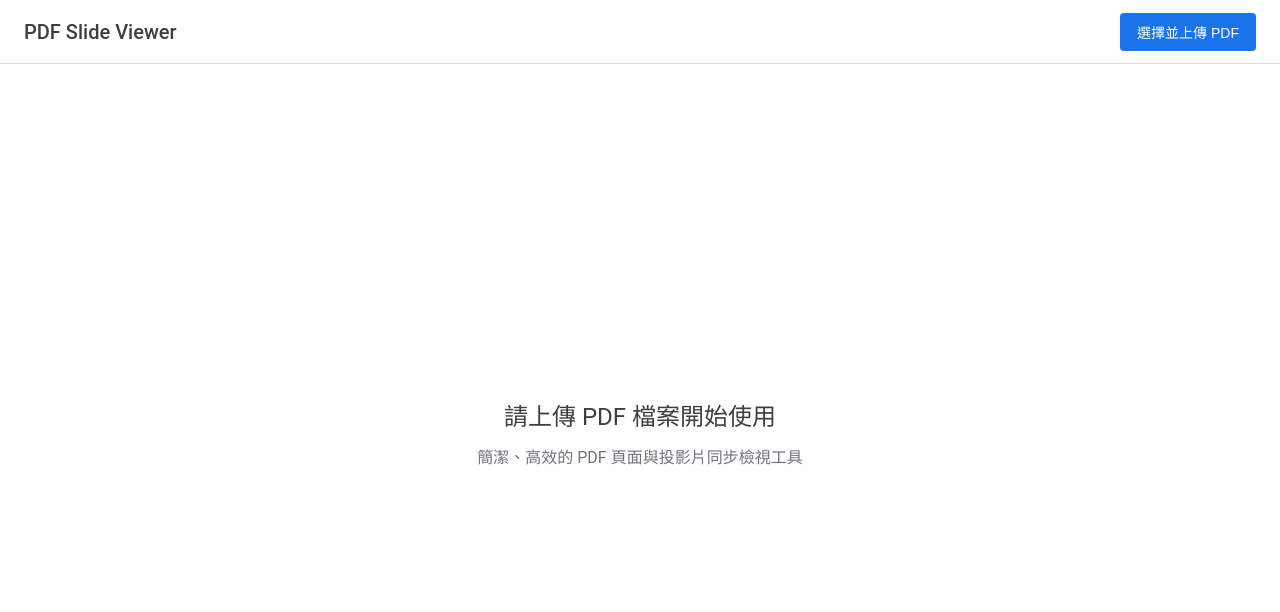
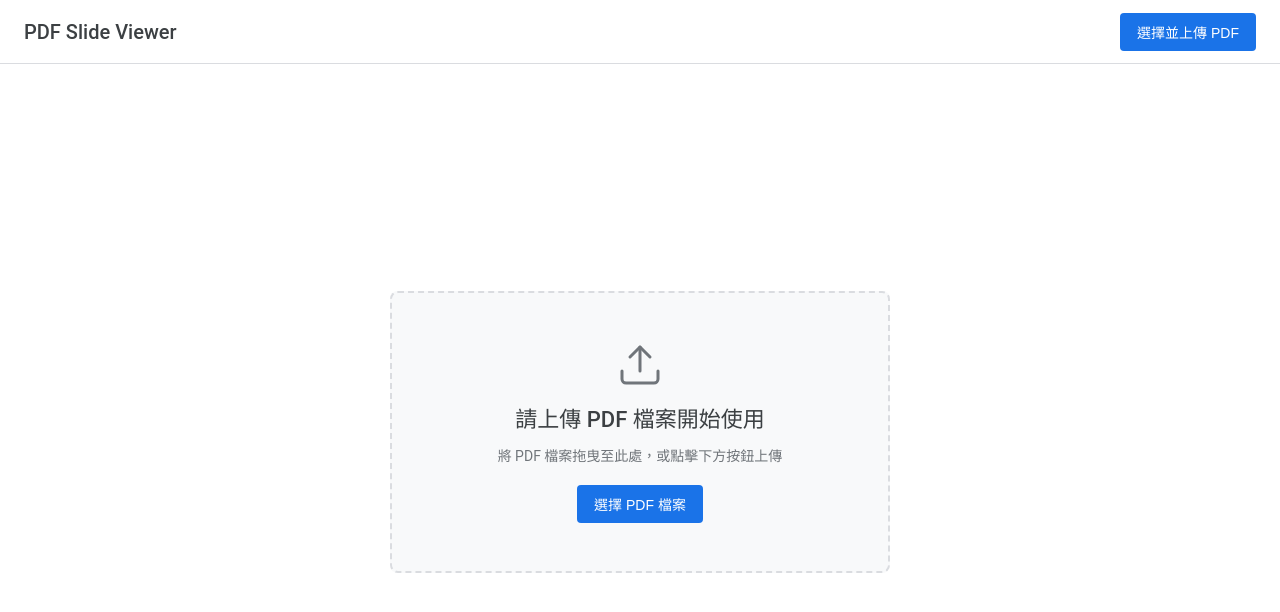
Before and after one commit to StockCurves/extract-pdf-img, a Flask app: page / in a window 1280 px wide. Shown: the top 612 px of the page. Run offline with Flask 3, Linux system fonts and the light colour scheme.

Commit message:
feat: add drag-and-drop support for PDF uploads

```diff
--- a/static/app.js
+++ b/static/app.js
@@ -15,19 +15,69 @@ document.addEventListener('DOMContentLoaded', () => {
     let pngUrls = [];
     let currentIndex = 0;
 
+    const welcomeUploadBtn = document.getElementById('welcome-upload-btn');
+    const dropZone = document.getElementById('drop-zone');
+
     uploadBtn.addEventListener('click', () => {
         pdfInput.click();
     });
 
-    pdfInput.addEventListener('change', async (e) => {
+    if (welcomeUploadBtn) {
+        welcomeUploadBtn.addEventListener('click', (e) => {
+            e.stopPropagation();
+            pdfInput.click();
+        });
+    }
+
+    if (dropZone) {
+        dropZone.addEventListener('click', () => {
+            pdfInput.click();
+        });
+
+        ['dragenter', 'dragover'].forEach(eventName => {
+            dropZone.addEventListener(eventName, (e) => {
+                e.preventDefault();
+                e.stopPropagation();
+                dropZone.classList.add('dragover');
+            }, false);
+        });
+
+        ['dragleave', 'drop'].forEach(eventName => {
+            dropZone.addEventListener(eventName, (e) => {
+                e.preventDefault();
+                e.stopPropagation();
+                dropZone.classList.remove('dragover');
+            }, false);
+        });
+
+        dropZone.addEventListener('drop', (e) => {
+            const dt = e.dataTransfer;
+            const files = dt.files;
+            if (files.length > 0) {
+                const file = files[0];
+                if (file.type === "application/pdf" || file.name.toLowerCase().endsWith('.pdf')) {
+                    handleFileUpload(file);
+                } else {
+                    alert("只支援上傳 PDF 檔案");
+                }
+            }
+        });
+    }
+
+    pdfInput.addEventListener('change', (e) => {
         const file = e.target.files[0];
-        if (!file) return;
+        if (file) {
+            handleFileUpload(file);
+        }
+    });
 
+    async function handleFileUpload(file) {
         const formData = new FormData();
         formData.append('pdf', file);
 
         loading.style.display = 'block';
         uploadBtn.disabled = true;
+        if (welcomeUploadBtn) welcomeUploadBtn.disabled = true;
 
         try {
             const response = await fetch('/upload', {
@@ -44,7 +94,6 @@ document.addEventListener('DOMContentLoaded', () => {
                 welcomeScreen.style.display = 'none';
                 viewerContainer.style.display = 'flex';
 
-                // Initial PDF view is page 1
                 pdfFrame.src = `${pdfUrl}#page=1`;
 
                 updateSlide();
@@ -58,8 +107,10 @@ document.addEventListener('DOMContentLoaded', () => {
         } finally {
             loading.style.display = 'none';
             uploadBtn.disabled = false;
+            if (welcomeUploadBtn) welcomeUploadBtn.disabled = false;
+            pdfInput.value = '';
         }
-    });
+    }
 
     function updateSlide() {
         if (pngUrls.length === 0) return;
--- a/static/style.css
+++ b/static/style.css
@@ -94,17 +94,52 @@ body {
     top: 50%;
     left: 50%;
     transform: translate(-50%, -50%);
-    text-align: center;
+    width: 100%;
+}
+
+.drop-zone {
+    border: 2px dashed var(--border-color);
+    border-radius: 8px;
+    padding: 48px;
+    background-color: var(--panel-bg);
+    display: flex;
+    flex-direction: column;
+    align-items: center;
+    justify-content: center;
+    gap: 12px;
+    cursor: pointer;
+    transition: border-color 0.2s, background-color 0.2s;
+    width: 500px;
+    max-width: 90%;
+    margin: 0 auto;
+}
+
+.drop-zone.dragover {
+    border-color: var(--primary-color);
+    background-color: #e8f0fe;
+}
+
+.drop-zone.dragover .upload-icon {
+    stroke: var(--primary-color);
+}
+
+.drop-zone.dragover h2 {
+    color: var(--primary-color);
 }
 
 .welcome-screen h2 {
-    font-size: 24px;
-    margin-bottom: 12px;
-    font-weight: 400;
+    font-size: 22px;
+    font-weight: 500;
+    color: var(--text-color);
 }
 
 .welcome-screen p {
     color: var(--text-light);
+    font-size: 14px;
+}
+
+.upload-icon {
+    transition: stroke 0.2s;
 }
 
 .viewer-container {
--- a/templates/index.html
+++ b/templates/index.html
@@ -22,8 +22,16 @@
 
     <main class="main-content">
         <div id="welcome-screen" class="welcome-screen">
-            <h2>請上傳 PDF 檔案開始使用</h2>
-            <p>簡潔、高效的 PDF 頁面與投影片同步檢視工具</p>
+            <div id="drop-zone" class="drop-zone">
+                <svg class="upload-icon" xmlns="http://www.w3.org/2000/svg" width="48" height="48" viewBox="0 0 24 24" fill="none" stroke="#70757a" stroke-width="1.5" stroke-linecap="round" stroke-linejoin="round">
+                    <path d="M21 15v4a2 2 0 0 1-2 2H5a2 2 0 0 1-2-2v-4"/>
+                    <polyline points="17 8 12 3 7 8"/>
+                    <line x1="12" y1="3" x2="12" y2="15"/>
+                </svg>
+                <h2>請上傳 PDF 檔案開始使用</h2>
+                <p>將 PDF 檔案拖曳至此處，或點擊下方按鈕上傳</p>
+                <button type="button" id="welcome-upload-btn" class="btn btn-primary" style="margin-top: 8px;">選擇 PDF 檔案</button>
+            </div>
         </div>
 
         <div id="viewer-container" class="viewer-container" style="display: none;">
```
